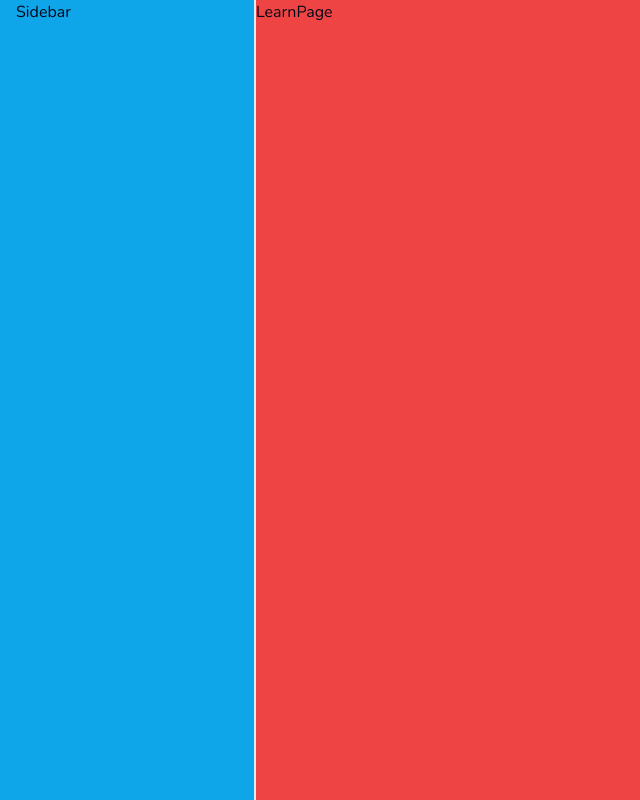
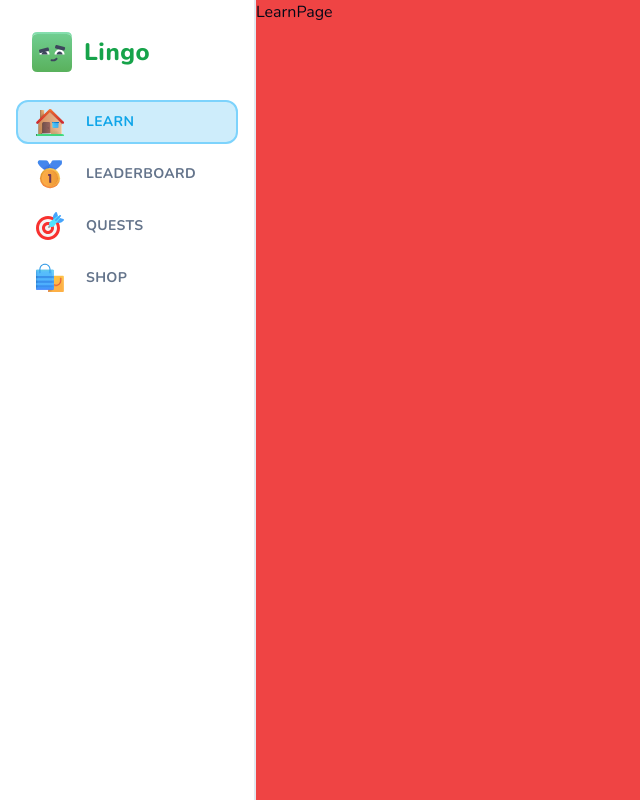
Before and after one commit to prathibha97/Lingo, a Next.js app: page /learn in a window 1280 px wide. Shown: the whole page, without its empty margins (0-640 px from the left). Built offline with nearby package versions, Linux system fonts and the light colour scheme.

Commit message:
finalize sidebar components

```diff
--- /dev/null
+++ b/components/sidebar-item.tsx
@@ -0,0 +1,28 @@
+'use client';
+
+import { Button } from '@/components/ui/button';
+import Image from 'next/image';
+import Link from 'next/link';
+import { usePathname } from 'next/navigation';
+
+type Props = {
+  label: string;
+  iconSrc: string;
+  href: string;
+};
+export const SidebarItem = ({ href, iconSrc, label }: Props) => {
+  const pathname = usePathname();
+  const active = pathname === href;
+  return (
+    <Button
+      variant={active ? 'sidebarOutline' : 'sidebar'}
+      className='justify-start h=[52px]'
+      asChild
+    >
+      <Link href={href}>
+        <Image src={iconSrc} alt={label} className='mr-5' height={32} width={32}/>
+      {label}
+      </Link>
+    </Button>
+  );
+};
--- a/components/sidebar.tsx
+++ b/components/sidebar.tsx
@@ -1,4 +1,9 @@
 import { cn } from '@/lib/utils';
+import { ClerkLoaded, ClerkLoading, UserButton } from '@clerk/nextjs';
+import { Loader } from 'lucide-react';
+import Image from 'next/image';
+import Link from 'next/link';
+import { SidebarItem } from './sidebar-item';
 
 type Props = {
   className?: string;
@@ -7,11 +12,36 @@
   return (
     <div
       className={cn(
-        'flex bg-sky-500 h-full lg:w-[256px] lg:fixed left-0 top-0 px-4 border-r-2 flex-col',
+        'flex h-full lg:w-[256px] lg:fixed left-0 top-0 px-4 border-r-2 flex-col',
         className
       )}
     >
-      Sidebar
+      <Link href='/learn'>
+        <div className='pt-8 pl-4 pb-7 flex items-center gap-x-3'>
+          <Image src='/mascot.svg' height={40} width={40} alt='Mascot' />
+          <h1 className='text-2xl font-extrabold text-green-600 tracking-wide'>
+            Lingo
+          </h1>
+        </div>
+      </Link>
+      <div className='flex flex-col gap-y-2 flex-1'>
+        <SidebarItem label='Learn' href='/learn' iconSrc='/learn.svg' />
+        <SidebarItem
+          label='Leaderboard'
+          href='/leaderboard'
+          iconSrc='/leaderboard.svg'
+        />
+        <SidebarItem label='Quests' href='/quests' iconSrc='/quests.svg' />
+        <SidebarItem label='Shop' href='/shop' iconSrc='/shop.svg' />
+      </div>
+      <div className='p-4'>
+        <ClerkLoading>
+          <Loader className='h-5 w-5 text-muted-foreground animate-spin' />
+        </ClerkLoading>
+        <ClerkLoaded>
+          <UserButton afterSignOutUrl='/' />
+        </ClerkLoaded>
+      </div>
     </div>
   );
 };
```
